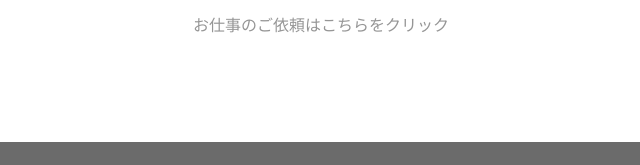
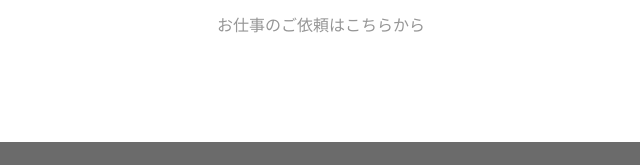
Before and after one commit to TakuroKawakami/officialwebsite, a plain HTML site: page index.html in a window 1280 px wide. Shown: the part 2818-2983 px from the top of the page, 319-959 px from the left. Drawn offline with nearby package versions, Linux system fonts and the light colour scheme; some packages are replaced by stand-ins of ours.

Commit message:
一部文言を修正しました

```diff
--- a/index.html
+++ b/index.html
@@ -72,7 +72,7 @@
     <div id="5" class="contact wrapper">
       <h3 class="sub-title">CONTACT</h3>
       <a class="button" href="https://forms.gle/LiBsb987UWHZ8UDT6">お問い合わせ</a>
-      <p>お仕事のご依頼はこちらをクリック</p>
+      <p>お仕事のご依頼はこちらから</p>
     </div>
 
     <script src="https://code.jquery.com/jquery-3.4.1.js" integrity="sha256-WpOohJOqMqqyKL9FccASB9O0KwACQJpFTUBLTYOVvVU=" crossorigin="anonymous"></script>
```
